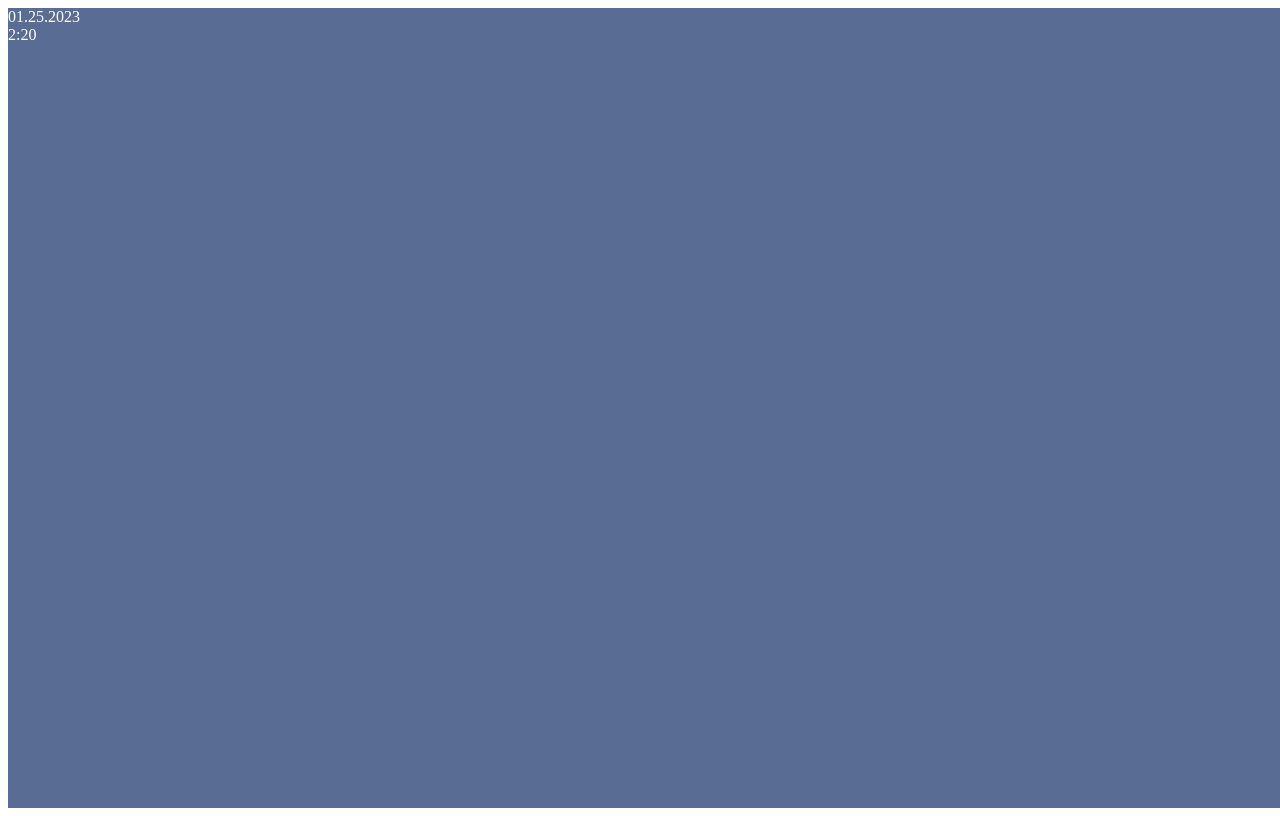
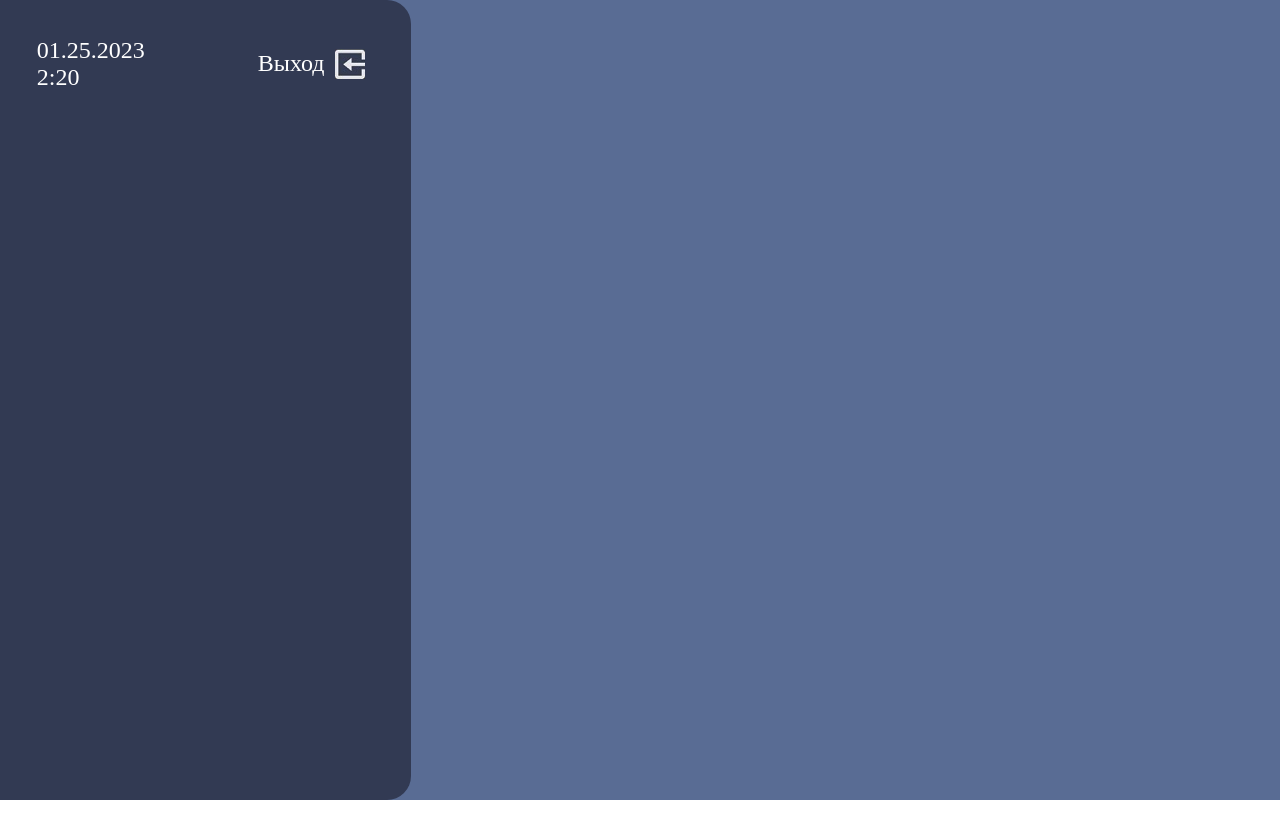
Before and after one commit to MaxTikhonov/spa-amicum, a Vue app: page / in a window 1280 px wide. Built offline with nearby package versions, Linux system fonts and the light colour scheme.

Commit message:
made enter component and icon

```diff
--- a/src/App.vue
+++ b/src/App.vue
@@ -1,27 +1,45 @@
 <template>
-  <div class="wrapper">
-    <current-data></current-data>
+  <div class="main" v-show="show">
+    <sidebar
+      style="width: calc(100vw/10*2.8); padding: 2.3rem;border-top-right-radius: 1.5rem;border-bottom-right-radius: 1.5rem;" />
+    <div class="someclass">
+
+    </div>
   </div>
 </template>
 
 <script>
+import UserView from '@/components/UserView.vue'
+import Sidebar from '@/components/Sidebar.vue'
 
 export default {
-  data () {
-    return {}
+  components: {
+    UserView,
+    Sidebar
+  },
+  data() {
+    return {
+      show: true
+    }
   }
 }
 </script>
 
-<style scoped>
-* {
+<style>
+body {
   padding: 0;
   margin: 0;
   box-sizing: border-box;
 }
-.wrapper {
+
+.main {
   height: 100vh;
   width: 100vw;
   background: #596c94;
+  display: flex;
+}
+
+.someclass {
+  width: calc(100vw/10*7.2);
 }
 </style>
--- /dev/null
+++ b/src/components/Sidebar.vue
@@ -0,0 +1,38 @@
+<template>
+ <div class="wrapper">
+  <div class="data-and-enter">
+   <current-data></current-data>
+   <div class="enter">
+    <enter-and-out>Выход</enter-and-out>
+   </div>
+  </div>
+ </div>
+</template>
+
+<script>
+export default {
+
+}
+</script>
+
+<style scoped>
+.wrapper {
+ display: flex;
+ flex-direction: column;
+ background: #323a53;
+}
+
+.data-and-enter {
+ display: flex;
+ justify-content: space-between;
+ color: #fff;
+ font-size: 1.5rem;
+}
+
+.enter {
+ width: 7.3rem;
+ display: flex;
+ align-items: center;
+ justify-content: space-between;
+}
+</style>
--- a/src/components/UI/CurrentData.vue
+++ b/src/components/UI/CurrentData.vue
@@ -70,5 +70,7 @@ export default {
  display: flex;
  flex-direction: column;
  color: #fff;
+ font-family: Roboto sans-serif;
+ font-size: 1.5rem;
 }
 </style>
--- /dev/null
+++ b/src/components/UI/EnterAndOut.vue
@@ -0,0 +1,15 @@
+<template>
+ <slot></slot>
+ <div><image-icon></image-icon></div>
+</template>
+
+<script>
+
+export default {
+ name: 'enter-and-out'
+}
+</script>
+
+<style scoped>
+
+</style>
--- /dev/null
+++ b/src/components/UI/ImageIcon/ImageIcon.vue
@@ -0,0 +1,21 @@
+<template>
+ <div class="img">
+  <img src="./enter.jpg" />
+ </div>
+</template>
+
+<script>
+
+export default {
+ name: 'image-icon'
+}
+</script>
+
+<style>
+.img {
+ display: flex;
+ align-items: center;
+ width: 2.5rem;
+ height: 2.5rem;
+}
+</style>
--- /dev/null
+++ b/src/components/UI/Togle.vue
@@ -0,0 +1,14 @@
+<template>
+
+</template>
+
+<script>
+
+export default {
+ name: 'togle'
+}
+</script>
+
+<style>
+
+</style>
--- /dev/null
+++ b/src/components/UserView.vue
@@ -0,0 +1,30 @@
+<template>
+ <div class="wrapper">
+  <div>
+   <span></span>
+   <span></span>
+   <span></span>
+  </div>
+  <div>
+   <span></span>
+  </div>
+  <div>
+   <span></span>
+   <span></span>
+  </div>
+  <div>
+   <span></span>
+  </div>
+ </div>
+</template>
+
+<script>
+
+export default {
+
+}
+</script>
+
+<style scoped>
+
+</style>
```
Also changed, not shown: src/components/UI/index.js (+7 -1 lines), src/components/UI/ImageIcon/enter.jpg (added), src/components/daad.vue (deleted).
